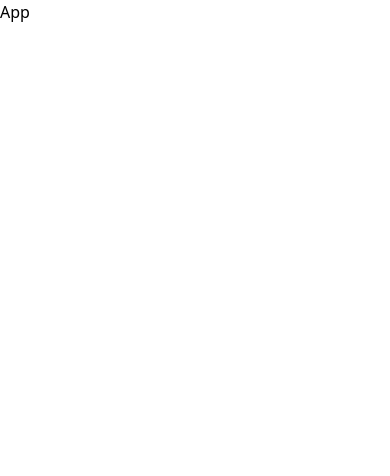
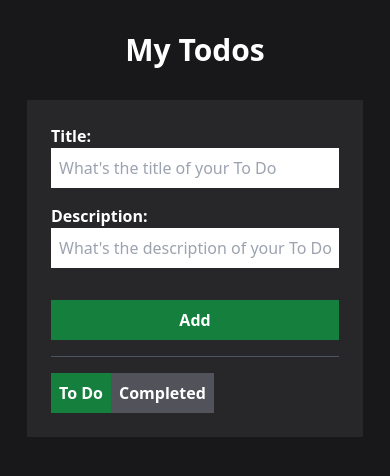
Before and after one commit to ayan878/React-Games, a React (Vite) app in the folder Todo-List/: page / in a window 390 px wide. Shown: the top 476 px of the page. Built offline with nearby package versions, Linux system fonts and the light colour scheme.

Commit message:
completed responsive UI

```diff
--- a/Todo-List/src/App.jsx
+++ b/Todo-List/src/App.jsx
@@ -1,9 +1,40 @@
-import React from 'react'
-
 function App() {
   return (
-    <div>App</div>
-  )
+    <div className="bg-zinc-900 w-screen h-screen flex flex-col items-center">
+      <h1 className="text-3xl text-white font-bold p-8 flex justify-center items-center">
+        My Todos
+      </h1>
+      <div className="bg-zinc-800 gap-4 p-6 md:h-44 w-fit">
+        <div className="flex flex-col gap-4 border-b items-center border-gray-600 pb-4 sm:w-auto sm:flex-row sm:items-start">
+          <div>
+            <h3 className="text-white font-semibold">Title:</h3>
+            <input
+              className="w-72 p-2 placeholder-gray-400"
+              placeholder="What's the title of your To Do"
+            />
+          </div>
+          <div>
+            <h3 className="font-semibold text-white">Description:</h3>
+            <input
+              className="w-72 p-2 placeholder-gray-400"
+              placeholder="What's the description of your To Do"
+            />
+          </div>
+          <button className="font-bold text-white bg-green-700 w-full md:w-16 h-10 md:mt-6 mt-4">
+            Add
+          </button>
+        </div>
+        <div className="mt-4">
+          <button className="bg-green-700 p-2 text-white font-semibold">
+            To Do
+          </button>
+          <button className="bg-zinc-600 p-2 text-white font-semibold">
+            Completed
+          </button>
+        </div>
+      </div>
+    </div>
+  );
 }
 
-export default App
+export default App;
```
Also changed, not shown: 1 other file (tests, documents, lock files or other folders).
